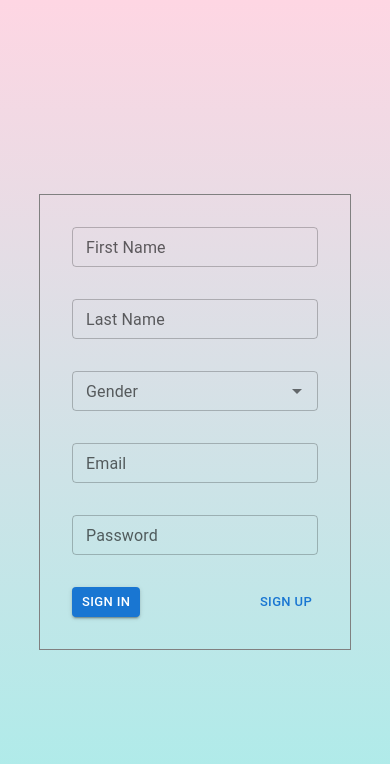
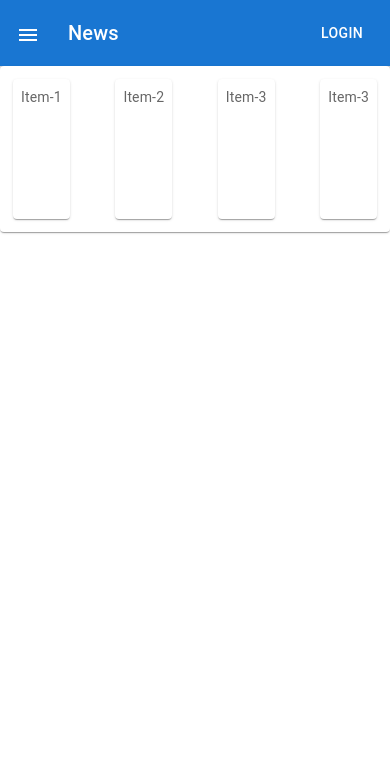
Before and after one commit to Chetan-Vishwakarma/Responsive-Layout, a Next.js app: page / in a window 390 px wide. Shown: the top 764 px of the page. Built offline with nearby package versions, Linux system fonts and the light colour scheme.

Commit message:
Tried to create responsive web design

```diff
--- a/package.json
+++ b/package.json
@@ -13,6 +13,7 @@
     "@emotion/react": "^11.11.4",
     "@emotion/styled": "^11.11.5",
     "@hookform/resolvers": "^3.6.0",
+    "@mui/icons-material": "^5.15.20",
     "@mui/material": "^5.15.20",
     "next": "14.2.4",
     "react": "^18",
--- a/src/app/page.tsx
+++ b/src/app/page.tsx
@@ -1,15 +1,20 @@
 import AdvanceForm from "@/components/AdvanceForm";
 import BasicForm from "@/components/BasicForm";
+import CustomLayout from "@/components/CustomLayout";
 import MUIBasicForm from "@/components/MUIBasicForm";
 import YupBasicValidationForm from "@/components/YupBasicValidationForm";
 
 export default async function Home() {
   return (
-    <div style={{height:'100vh',display: 'flex',flexDirection:'column',justifyContent:'center',backgroundImage: 'linear-gradient(to top, #a8edea 0%, #fed6e3 100%)'}}>
-      {/* <BasicForm/> */}
-      {/* <MUIBasicForm/> */}
-      {/* <YupBasicValidationForm/> */}
-      <AdvanceForm/>
-    </div>
+    <>
+      {/* <div style={{ height: '100vh', display: 'flex', flexDirection: 'column', justifyContent: 'center', backgroundImage: 'linear-gradient(to top, #a8edea 0%, #fed6e3 100%)' }}> */}
+        {/* <BasicForm/> */}
+        {/* <MUIBasicForm/> */}
+        {/* <YupBasicValidationForm/> */}
+        {/* <AdvanceForm /> */}
+      {/* </div> */}
+
+      <CustomLayout/>
+    </>
   );
 }
--- /dev/null
+++ b/src/components/CustomLayout.tsx
@@ -0,0 +1,111 @@
+"use client";
+import { styled } from '@mui/material/styles';
+import Grid from '@mui/material/Grid';
+import Paper from '@mui/material/Paper';
+import Box from '@mui/material/Box';
+import InboxIcon from '@mui/icons-material/MoveToInbox';
+import MailIcon from '@mui/icons-material/Mail';
+import MenuIcon from '@mui/icons-material/Menu';
+import { Divider, List, ListItem, ListItemButton, ListItemIcon, ListItemText, Button, Typography, IconButton, Toolbar, AppBar, Drawer } from '@mui/material';
+import { useState } from 'react';
+
+const Item = styled(Paper)(({ theme }) => ({
+    backgroundColor: theme.palette.mode === 'dark' ? '#1A2027' : '#fff',
+    ...theme.typography.body2,
+    padding: theme.spacing(1),
+    textAlign: 'center',
+    color: theme.palette.text.secondary,
+}));
+
+export default function CustomLayout() {
+    const [open, setOpen] = useState(false);
+
+    const toggleDrawer = (newOpen: boolean) => () => {
+        console.log('newOpen', newOpen);
+        setOpen(newOpen);
+    };
+    const DrawerList = (
+        <Box sx={{ width: 250 }} role="presentation">
+            <List>
+                {['Inbox', 'Starred', 'Send email', 'Drafts'].map((text, index) => (
+                    <ListItem key={text} disablePadding>
+                        <ListItemButton>
+                            <ListItemIcon>
+                                {index % 2 === 0 ? <InboxIcon /> : <MailIcon />}
+                            </ListItemIcon>
+                            <ListItemText primary={text} />
+                        </ListItemButton>
+                    </ListItem>
+                ))}
+            </List>
+            <Divider />
+            <List>
+                {['All mail', 'Trash', 'Spam'].map((text, index) => (
+                    <ListItem key={text} disablePadding>
+                        <ListItemButton>
+                            <ListItemIcon>
+                                {index % 2 === 0 ? <InboxIcon /> : <MailIcon />}
+                            </ListItemIcon>
+                            <ListItemText primary={text} />
+                        </ListItemButton>
+                    </ListItem>
+                ))}
+            </List>
+        </Box>
+    );
+    const CustomAppbar = (
+        <AppBar position="static">
+            <Toolbar>
+                <IconButton
+                    size="large"
+                    edge="start"
+                    color="inherit"
+                    aria-label="menu"
+                    sx={{ mr: 2, display: { xs: 'block', lg: 'none', md: 'none', sm: 'block' } }}
+                    onClick={toggleDrawer(true)}
+                >
+                    <MenuIcon />
+                </IconButton>
+                <Typography variant="h6" component="div" sx={{ flexGrow: 1 }}>
+                    News
+                </Typography>
+                <Button color="inherit">Login</Button>
+            </Toolbar>
+        </AppBar>
+    );
+    return <>
+        <Box>
+            {CustomAppbar}
+            <Grid container spacing={2}>
+                <Grid item lg={3} md={3} sx={{ display: { xs: 'none', lg: 'block', md: 'block' } }}>
+                    <Item sx={{ height: '100vh' }}>
+                        {DrawerList}
+                        <Drawer open={open} onClose={toggleDrawer(false)}>
+                            {DrawerList}
+                        </Drawer>
+                    </Item>
+                </Grid>
+                <Grid item lg={9} xs={12} md={9}>
+                    <Item>
+                        <Box sx={{margin:'5px'}}>
+                            <Grid container justifyContent={'space-between'}>
+                                <Grid lg={3} md={6} sx={{maxWidth:{lg:"24% !important"}}}>
+                                    <Item sx={{height: '140px'}}>Item-1</Item>
+                                </Grid>
+                                <Grid lg={3} md={6} sx={{maxWidth:{lg:"24% !important"}}}>
+                                    <Item sx={{height: '140px'}}>Item-2</Item>
+                                </Grid>
+                                <Grid lg={3} md={6} sx={{maxWidth:{lg:"24% !important"}}}>
+                                    <Item sx={{height: '140px'}}>Item-3</Item>
+                                </Grid>
+                                <Grid lg={3} md={6} sx={{maxWidth:{lg:"24% !important"}}}>
+                                    <Item sx={{height: '140px'}}>Item-3</Item>
+                                </Grid>
+                            </Grid>
+                        </Box>
+                    </Item>
+                </Grid>
+            </Grid>
+        </Box>
+    </>
+}
```
Also changed, not shown: 1 other file (tests, documents, lock files or other folders).
